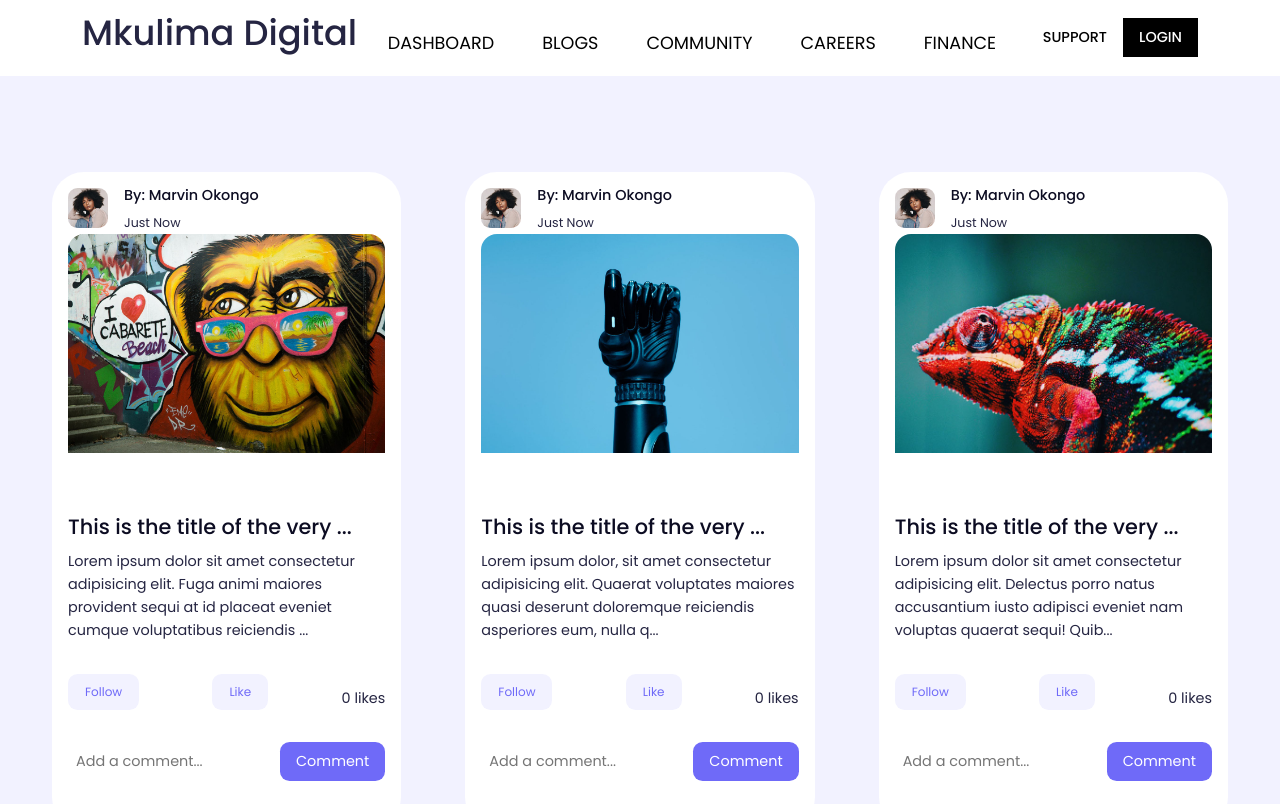
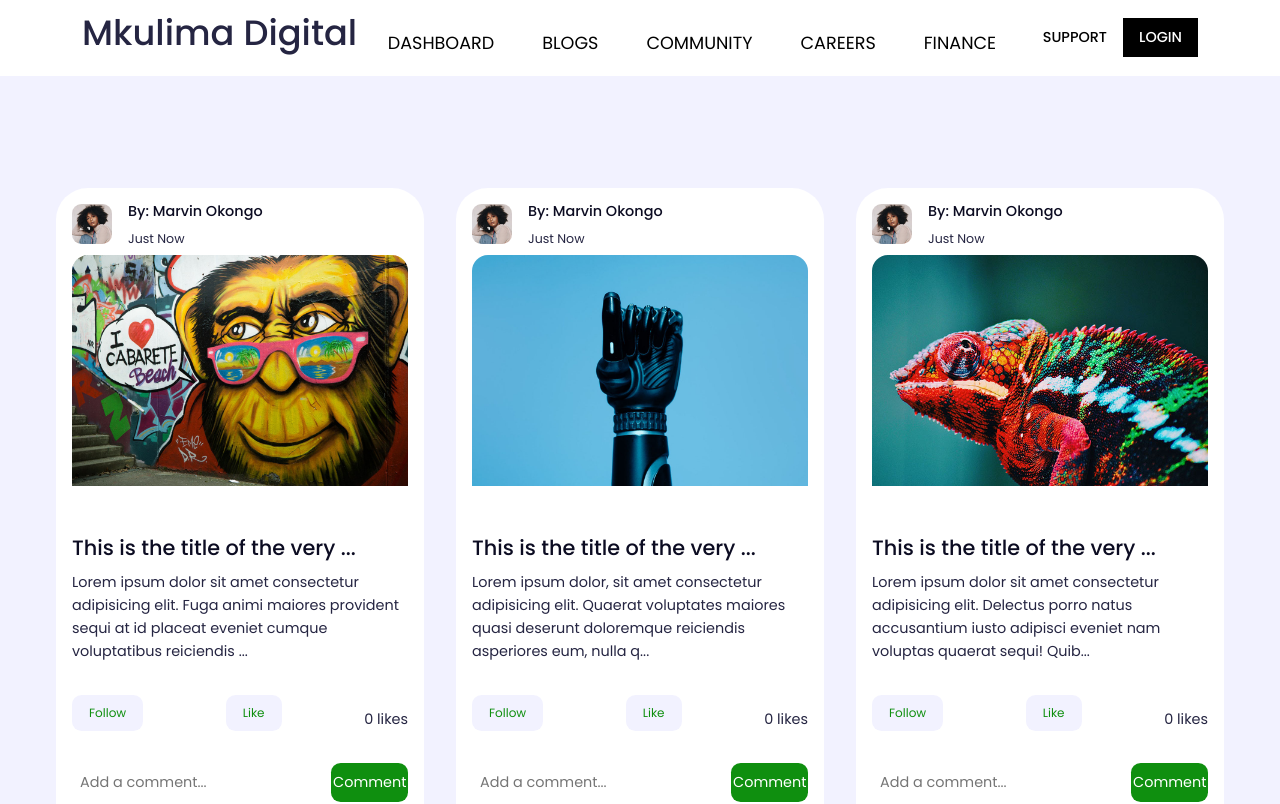
Before and after one commit to ManassesGikwa/Mkulima-Digital, a React (Create React App) app in the folder client/: page /blogs in a window 1280 px wide. Shown: the top 804 px of the page. Built offline with nearby package versions, Linux system fonts and the light colour scheme.

Commit message:
comments added

```diff
--- a/client/src/index.css
+++ b/client/src/index.css
@@ -4,7 +4,7 @@
 @import url('https://fonts.googleapis.com/css?family=Montserrat:400,800');
 
 :root{
-    --color-primary: #6f6af8;
+    --color-primary: rgb(15, 143, 15);
     --color-white: #fff;
     --color-red: rgb(255, 63, 63);
     --color-gray-100: hsl(220, 20%, 10%, 5%);
@@ -512,8 +512,9 @@ nav>div {
 /* =========================================POSTS ====================================================*/
 .posts__container{
     display: grid;
-    grid-template-columns: repeat(3, 1fr);
-    gap: 4rem;
+    grid-template-columns: repeat(auto-fit, minmax(300px, 1fr));
+    gap: 2rem;
+    padding: 1rem;
   }
 
   .post{
@@ -533,6 +534,7 @@ nav>div {
     border-radius: var(--radius-3);
     overflow: hidden;
     height: 16rem;
+    position: relative;
   }
 
   .post__content{
@@ -554,6 +556,9 @@ nav>div {
     display: flex;
     gap: 1rem;
     align-items: flex-start;
+    position: relative;
+    margin-bottom: 0.3rem;
+
   }
 
   .post__author-avatar{
@@ -563,7 +568,7 @@ nav>div {
     overflow: hidden;
   }
 
-  /* =====================================================================Comments Section=========================================*/
+  /* =====================================================================COMMENTS SECTION=========================================*/
   .post__comments {
     margin-top: 2rem;
 }
@@ -582,7 +587,7 @@ nav>div {
 }
 
 .post__comments button {
-    padding: 0.5rem 1rem;
+    padding: 0.5rem 0.1rem;
     border: none;
     background-color: var(--color-primary);
     color: var(--color-white);
```
